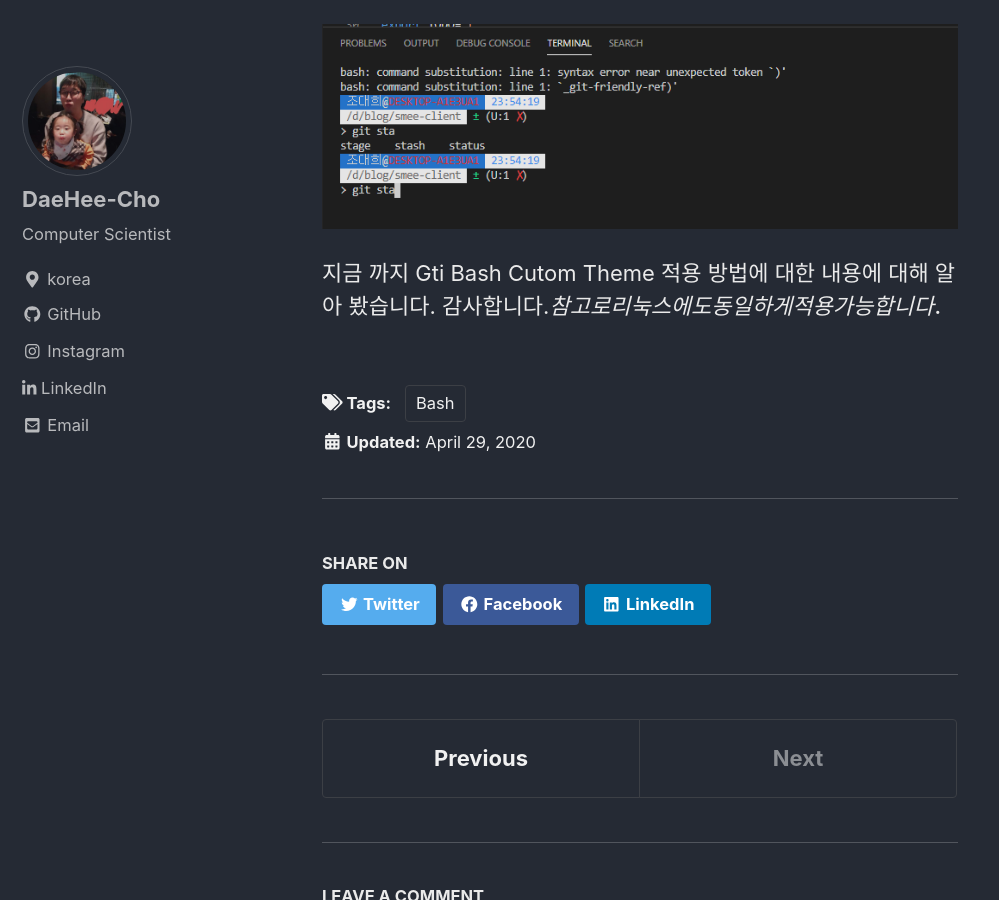
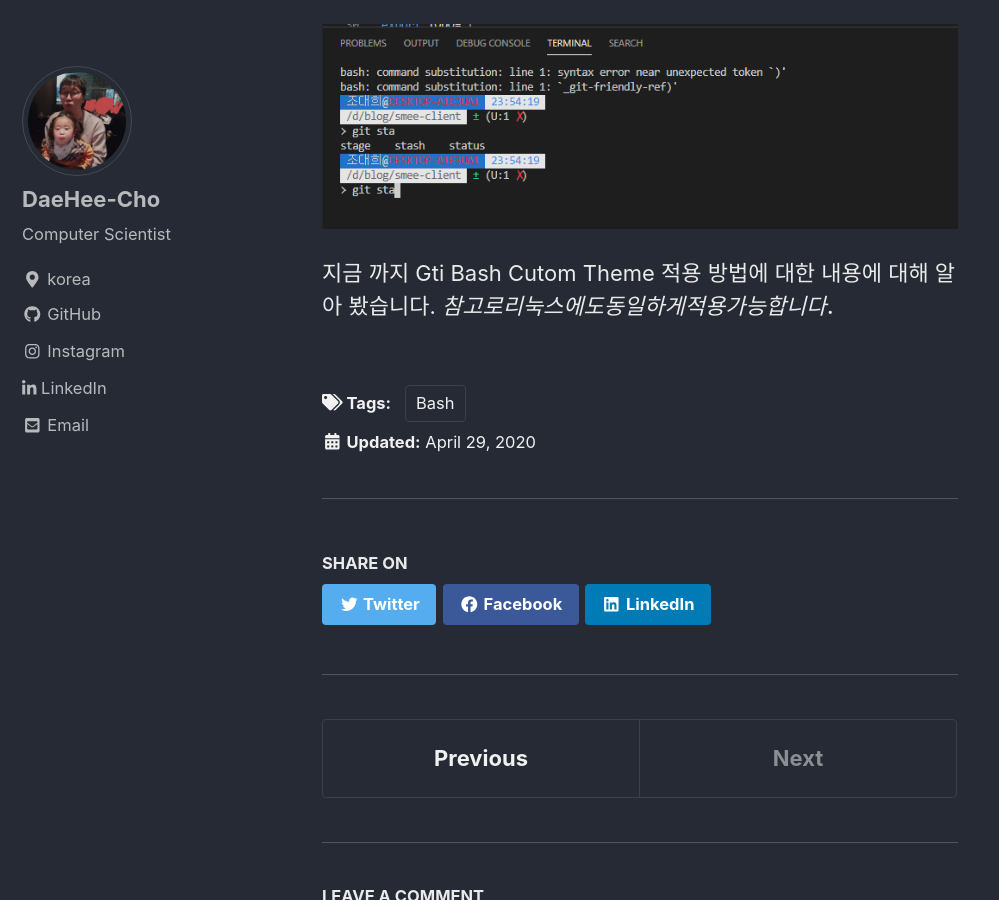
Before and after one commit to Navifra-Kerry/kerry-cho.github.io, a Jekyll site: the page built from _posts/2020-04-29-Custom Git Bash.md, in a window 1280 px wide and 900 px high, scrolled down 6436 px. Shown: the whole window, without its empty margins (0-999 px from the left). Built offline with Jekyll 4.4.1, drawn with Linux system fonts in a browser that asks for light colours; cached includes are drawn as plain includes; nearby versions of some CDN libraries; formulas are drawn with MathJax 3; comment, search, counter and statistics services are not loaded.

Commit message:
Update 2020-04-29-Custom Git Bash.md

```diff
--- a/_posts/2020-04-29-Custom Git Bash.md
+++ b/_posts/2020-04-29-Custom Git Bash.md
@@ -91,4 +91,4 @@ bash-it enable completion git
 
 <img src="{{ site.url }}{{ site.baseurl }}/assets/images/bash/13.png" alt="13">
 
-지금 까지 Gti Bash Cutom Theme 적용 방법에 대한 내용에 대해 알아 봤습니다. 감사합니다.(참고로 리눅스에도 동일하게 적용 가능합니다.)
+지금 까지 Gti Bash Cutom Theme 적용 방법에 대한 내용에 대해 알아 봤습니다. (참고로 리눅스에도 동일하게 적용 가능합니다.)
```
